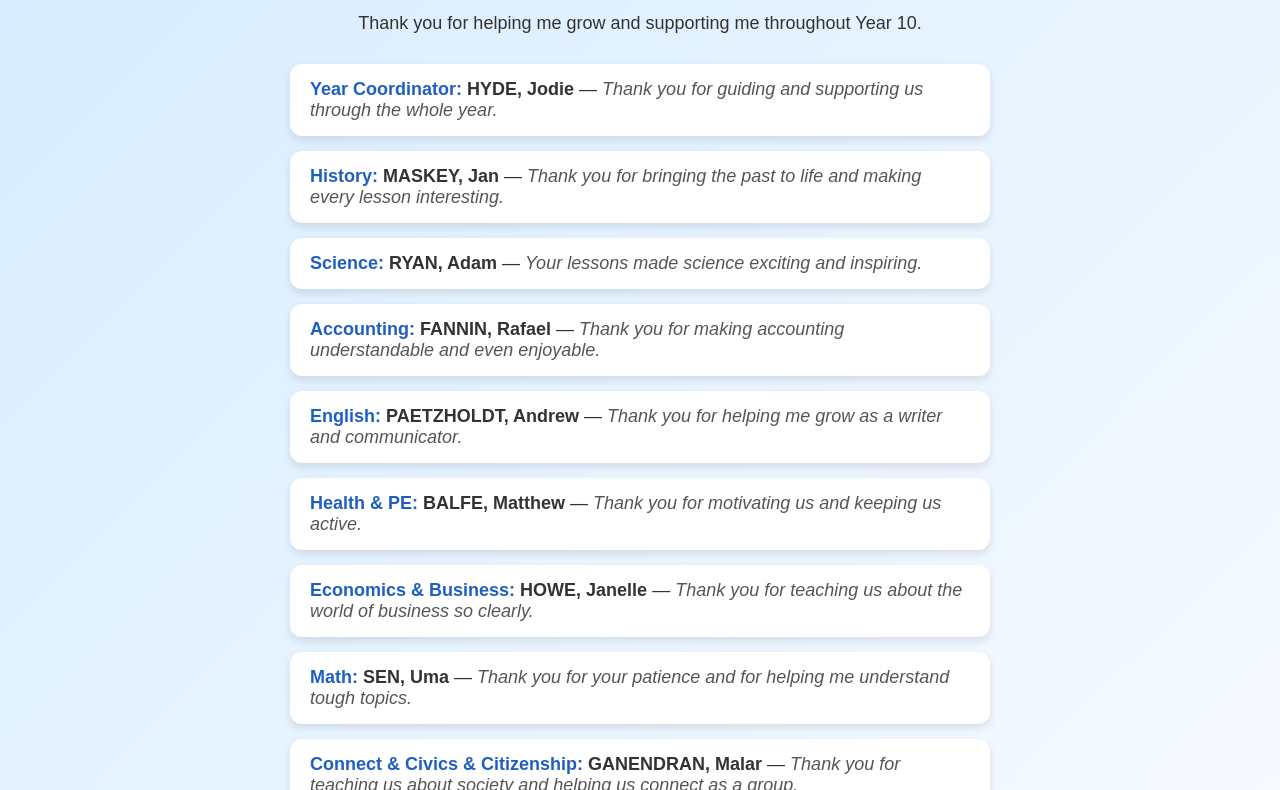
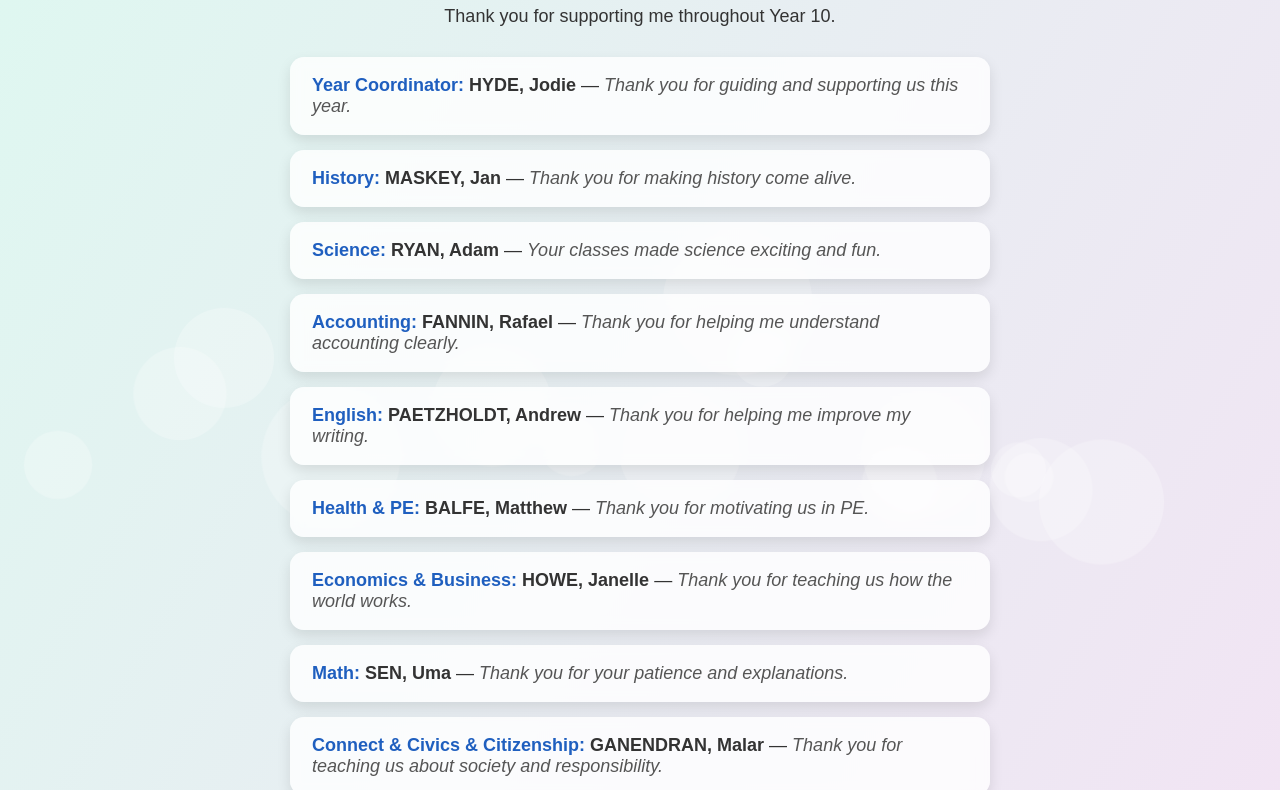
Before and after one commit to Black-cr0w-glitch/thank-you-teachers, a plain HTML site: page index.html in a window 1280 px wide. Shown: the part 101-891 px from the top of the page. Drawn offline with Linux system fonts and the light colour scheme.

Commit message:
index.html

```diff
--- a/index.html
+++ b/index.html
@@ -5,128 +5,184 @@
     <meta name="viewport" content="width=device-width, initial-scale=1.0">
     <title>Thank You Teachers</title>
     <style>
+        /* ANIMATED BACKGROUND */
         body {
             font-family: Arial, sans-serif;
-            background: linear-gradient(135deg, #d6ecff, #f9fbff);
+            margin: 0;
+            padding: 20px;
             color: #333;
             text-align: center;
-            margin: 0;
-            padding: 20px;
+            overflow-x: hidden;
+            background: linear-gradient(120deg, #b9e5ff, #d7ffef, #ffd6f6);
+            background-size: 400% 400%;
+            animation: gradientMove 15s ease infinite;
         }
+
+        @keyframes gradientMove {
+            0% { background-position: 0% 50%; }
+            50% { background-position: 100% 50%; }
+            100% { background-position: 0% 50%; }
+        }
+
+        /* FLOATING CIRCLES DECORATION */
+        .circle {
+            position: fixed;
+            border-radius: 50%;
+            opacity: 0.25;
+            background: white;
+            animation: floatUp 12s linear infinite;
+            z-index: -1;
+        }
+
+        @keyframes floatUp {
+            0% { transform: translateY(100vh) scale(1); }
+            100% { transform: translateY(-20vh) scale(1.6); }
+        }
+
         h1 {
-            color: #2b8e3f;
-            font-size: 40px;
-            margin-top: 20px;
+            color: #236f31;
+            font-size: 42px;
+            margin-top: 10px;
+            animation: sparkle 2s infinite alternate;
         }
+
+        /* TITLE GLOW */
+        @keyframes sparkle {
+            0% { text-shadow: 0 0 4px #b2ffb8; }
+            100% { text-shadow: 0 0 12px #7eff90; }
+        }
+
         p {
             font-size: 18px;
             margin-bottom: 30px;
         }
+
         .teacher-list {
             list-style: none;
             padding: 0;
             max-width: 700px;
             margin: auto;
         }
+
         .teacher-list li {
-            background-color: #ffffff;
+            background-color: rgba(255, 255, 255, 0.8);
             margin: 15px 0;
-            padding: 15px 20px;
-            border-radius: 12px;
-            box-shadow: 0 4px 8px rgba(0,0,0,0.1);
+            padding: 18px 22px;
+            border-radius: 14px;
+            backdrop-filter: blur(6px);
+            box-shadow: 0 6px 14px rgba(0,0,0,0.1);
             font-size: 18px;
             text-align: left;
-            transition: transform 0.2s;
+            transition: transform 0.25s, box-shadow 0.3s;
         }
+
         .teacher-list li:hover {
-            transform: scale(1.02);
+            transform: translateY(-5px) scale(1.02);
+            box-shadow: 0 10px 20px rgba(0,0,0,0.18);
         }
+
         .subject {
             font-weight: bold;
             color: #1f5fbf;
         }
+
         .name {
             font-weight: bold;
             color: #333;
         }
+
         .thank-you {
             font-style: italic;
             color: #555;
         }
+
         footer {
             margin-top: 40px;
             font-size: 14px;
-            color: #777;
+            color: #444;
         }
     </style>
 </head>
 
 <body>
+
+    <!-- FLOATING CIRCLES (automatically placed) -->
+    <script>
+        for (let i = 0; i < 15; i++) {
+            const circle = document.createElement("div");
+            const size = Math.random() * 80 + 40;
+            circle.classList.add("circle");
+            circle.style.width = size + "px";
+            circle.style.height = size + "px";
+            circle.style.left = Math.random() * 100 + "vw";
+            circle.style.animationDuration = (10 + Math.random() * 10) + "s";
+            document.body.appendChild(circle);
+        }
+    </script>
+
     <h1>Thank You, Teachers! 🍎</h1>
-    <p>Thank you for helping me grow and supporting me throughout Year 10.</p>
+    <p>Thank you for supporting me throughout Year 10.</p>
 
     <ul class="teacher-list">
 
-        <!-- YEAR COORDINATOR FIRST -->
         <li>
             <span class="subject">Year Coordinator:</span>
             <span class="name">HYDE, Jodie</span> —
-            <span class="thank-you">Thank you for guiding and supporting us through the whole year.</span>
+            <span class="thank-you">Thank you for guiding and supporting us this year.</span>
         </li>
 
-        <!-- RANDOMIZED ORDER BELOW -->
         <li>
             <span class="subject">History:</span>
             <span class="name">MASKEY, Jan</span> —
-            <span class="thank-you">Thank you for bringing the past to life and making every lesson interesting.</span>
+            <span class="thank-you">Thank you for making history come alive.</span>
         </li>
 
         <li>
             <span class="subject">Science:</span>
             <span class="name">RYAN, Adam</span> —
-            <span class="thank-you">Your lessons made science exciting and inspiring.</span>
+            <span class="thank-you">Your classes made science exciting and fun.</span>
         </li>
 
         <li>
             <span class="subject">Accounting:</span>
             <span class="name">FANNIN, Rafael</span> —
-            <span class="thank-you">Thank you for making accounting understandable and even enjoyable.</span>
+            <span class="thank-you">Thank you for helping me understand accounting clearly.</span>
         </li>
 
         <li>
             <span class="subject">English:</span>
             <span class="name">PAETZHOLDT, Andrew</span> —
-            <span class="thank-you">Thank you for helping me grow as a writer and communicator.</span>
+            <span class="thank-you">Thank you for helping me improve my writing.</span>
         </li>
 
         <li>
             <span class="subject">Health & PE:</span>
             <span class="name">BALFE, Matthew</span> —
-            <span class="thank-you">Thank you for motivating us and keeping us active.</span>
+            <span class="thank-you">Thank you for motivating us in PE.</span>
         </li>
 
         <li>
             <span class="subject">Economics & Business:</span>
             <span class="name">HOWE, Janelle</span> —
-            <span class="thank-you">Thank you for teaching us about the world of business so clearly.</span>
+            <span class="thank-you">Thank you for teaching us how the world works.</span>
         </li>
 
         <li>
             <span class="subject">Math:</span>
             <span class="name">SEN, Uma</span> —
-            <span class="thank-you">Thank you for your patience and for helping me understand tough topics.</span>
+            <span class="thank-you">Thank you for your patience and explanations.</span>
         </li>
 
         <li>
             <span class="subject">Connect & Civics & Citizenship:</span>
             <span class="name">GANENDRAN, Malar</span> —
-            <span class="thank-you">Thank you for teaching us about society and helping us connect as a group.</span>
+            <span class="thank-you">Thank you for teaching us about society and responsibility.</span>
         </li>
 
         <li>
             <span class="subject">Design & Technology:</span>
             <span class="name">ALLEN, Ellie</span> —
-            <span class="thank-you">Thank you for making design and tech creative and fun.</span>
+            <span class="thank-you">Thank you for making design and tech creative and exciting.</span>
         </li>
 
     </ul>
```
